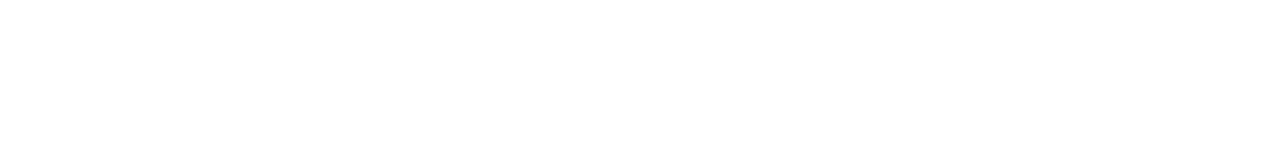
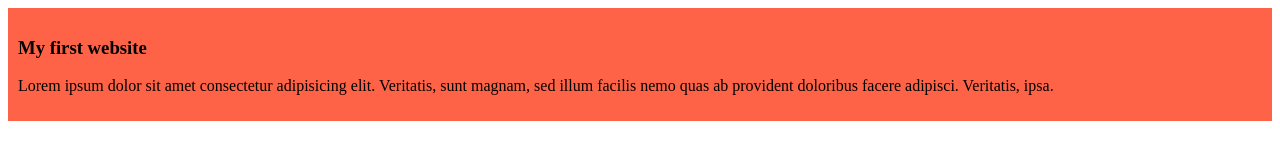
Before and after one commit to shantunu007/my-simple-website, a plain HTML site: page index.html in a window 1280 px wide. Drawn offline with Linux system fonts and the light colour scheme.

Commit message:
added the first blog

```diff
--- a/index.html
+++ b/index.html
@@ -4,8 +4,14 @@
     <meta charset="UTF-8">
     <meta name="viewport" content="width=device-width, initial-scale=1.0">
     <title>My Simple Website</title>
+    <link rel="stylesheet" href="styles/blog.css">
 </head>
 <body>
 
+
+    <div>
+        <h3>My first website</h3>
+        <p>Lorem ipsum dolor sit amet consectetur adipisicing elit. Veritatis, sunt magnam, sed illum facilis nemo quas ab provident doloribus facere adipisci. Veritatis, ipsa.</p>
+    </div>
 </body>
 </html>
--- /dev/null
+++ b/styles/blog.css
@@ -0,0 +1,4 @@
+div {
+    background-color: tomato;
+    padding: 10px;
+}
```
